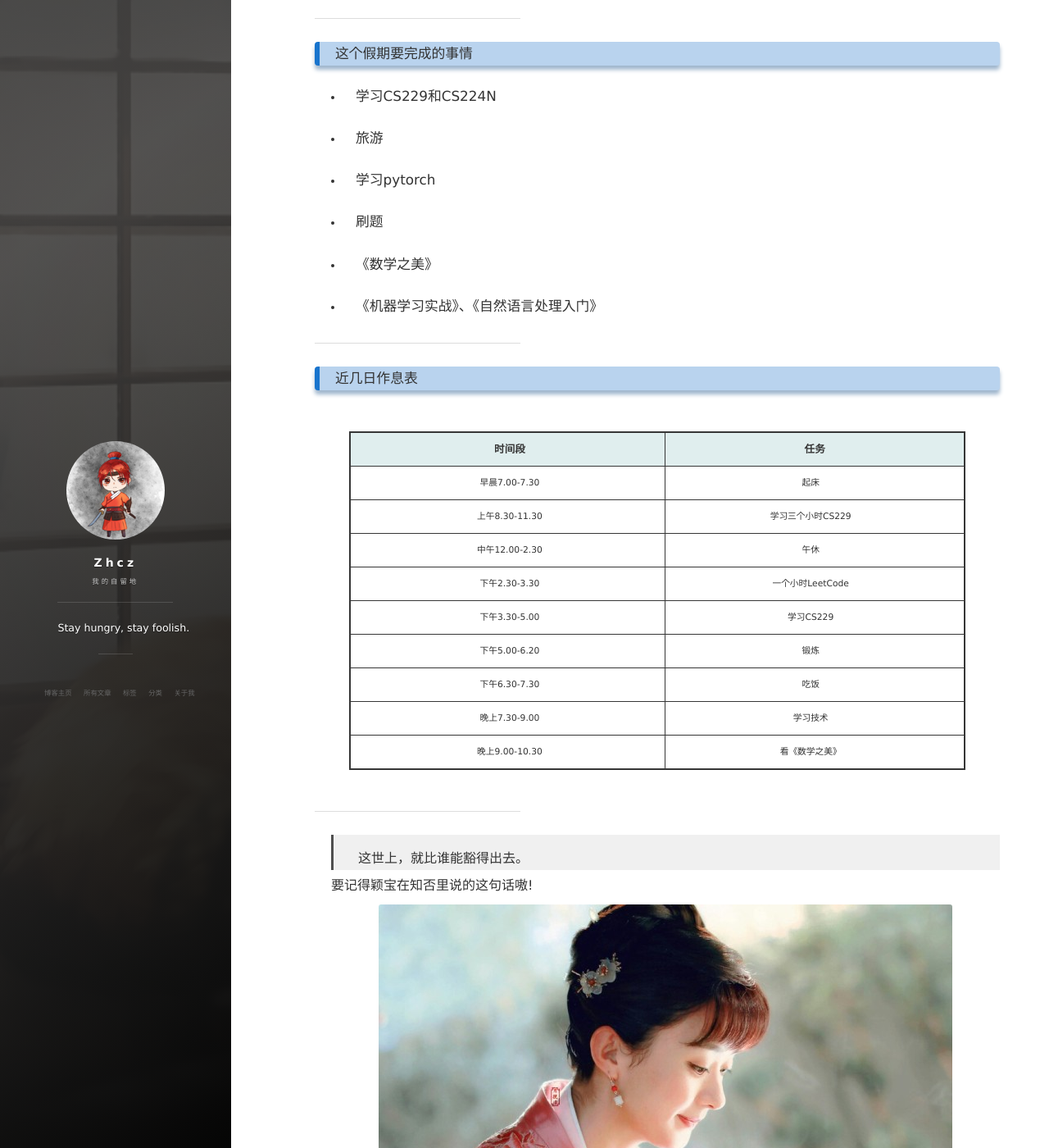
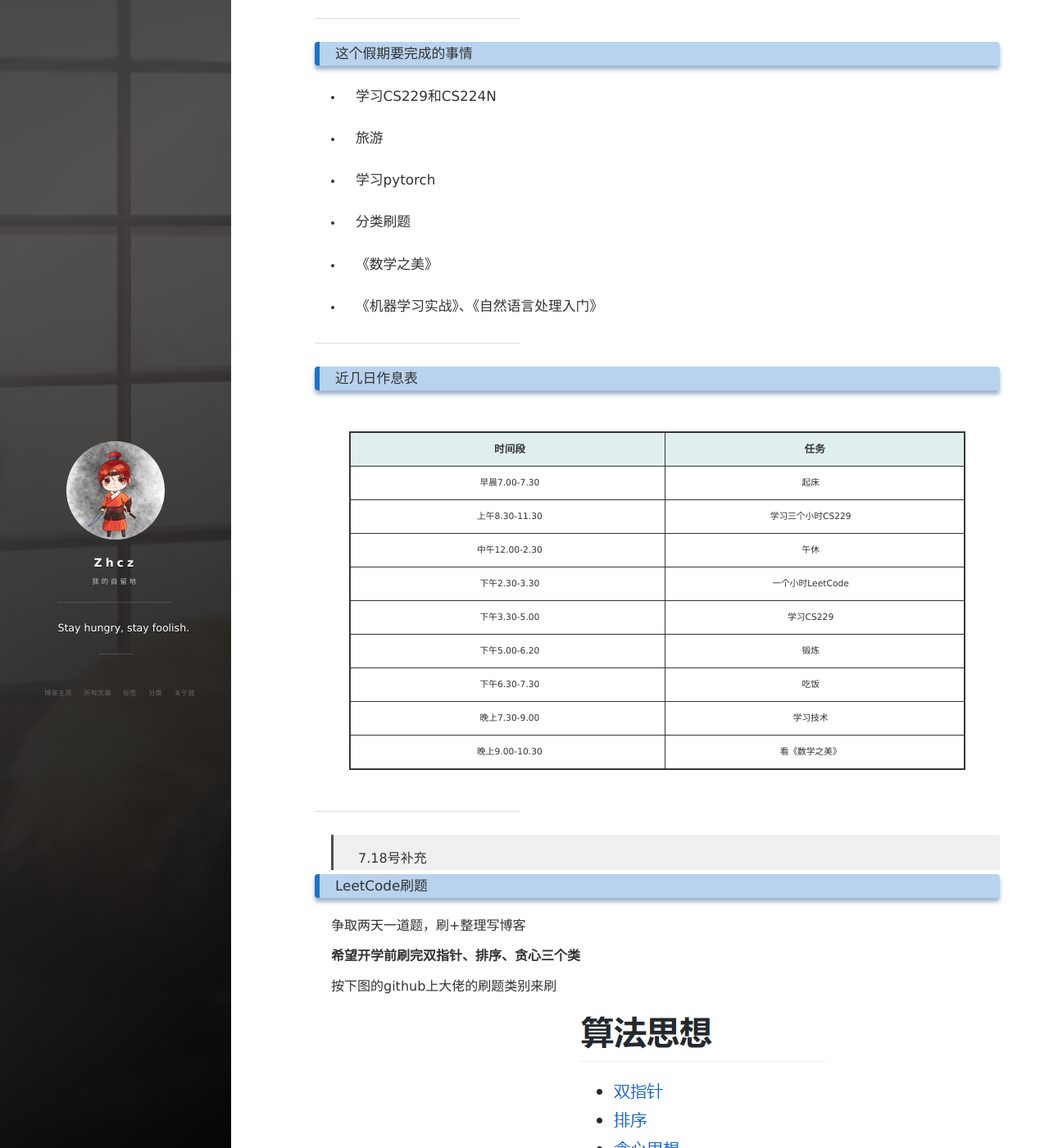
Before and after one commit to zhoucz97/zhoucz97.github.io, a Jekyll site: the page built from _posts/2020-07-09-研究生入学前计划.md, in a window 1280 px wide and 1400 px high, scrolled down 260 px. Shown: the whole window at 82% size. Built offline with Jekyll 4.4.1, drawn with Linux system fonts in a browser that asks for light colours; nearby versions of some CDN libraries; comment, search, counter and statistics services are not loaded.

Commit message:
update blog

```diff
--- a/_config.yml
+++ b/_config.yml
@@ -69,6 +69,6 @@ nav:
 
 
 # Pagination
-gems: [jekyll-paginate,jekyll-sitemap]
+plugins: [jekyll-paginate,jekyll-sitemap]
 paginate: 20
 paginate_path: "page/:num/"
--- a/_posts/2020-07-09-研究生入学前计划.md
+++ b/_posts/2020-07-09-研究生入学前计划.md
@@ -19,7 +19,7 @@ tags: 个人计划
 - #### 学习CS229和CS224N
 - #### 旅游
 - #### 学习pytorch
-- #### 刷题
+- #### 分类刷题
 - #### 《数学之美》
 - #### 《机器学习实战》、《自然语言处理入门》
 
@@ -41,6 +41,20 @@ tags: 个人计划
 
 ---
 
+> 7.18号补充
+
+### LeetCode刷题
+
+争取两天一道题，刷+整理写博客
+
+**希望开学前刷完双指针、排序、贪心三个类**
+
+按下图的github上大佬的刷题类别来刷
+![](/images/posts/2020/07/1801.png)
+
+
+---
+
 
 > 这世上，就比谁能豁得出去。
 
```
Also changed, not shown: _posts/2020-07-02-4.寻找两个正序数组的中位数.md (+1 -0 lines), Gemfile.lock, images/posts/2020/07/1801.png (added).
